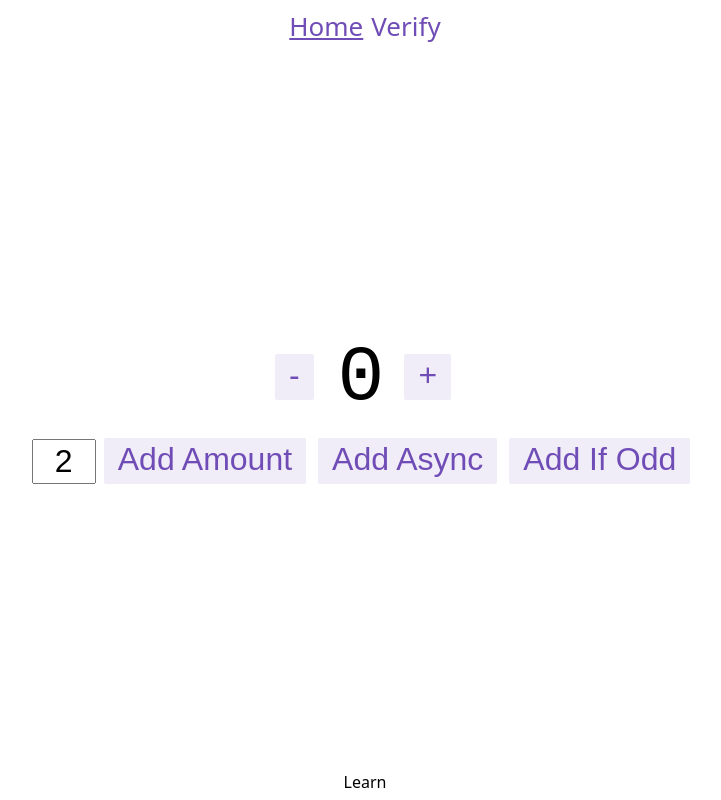
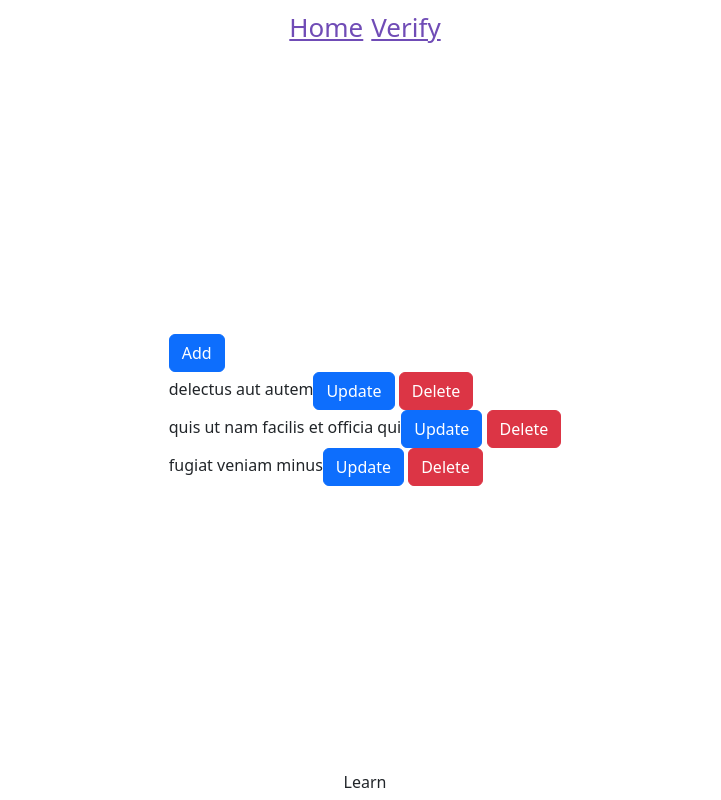
Before and after one commit to mrthetkhine/TuringJSReact7thBatch, a Next.js app in the folder redux-typescript-next/: page / in a window 1280 px wide. Shown: the whole page, without its empty margins (275-996 px from the left). Built offline with nearby package versions, Linux system fonts and the light colour scheme.

Commit message:
add RTK for todos

```diff
--- /dev/null
+++ b/redux-typescript-next/app/components/TodoUI/TodoUI.tsx
@@ -0,0 +1,61 @@
+"use client";
+import {counterSlice, selectTodo, Todo, todoSlice, useDispatch, useSelector} from "@/lib/redux";
+
+let id = 4;
+function nextTodo()
+{
+    return {
+        id: id,
+        "userId": 1,
+        "title": "Todo "+id++,
+        "completed": false
+    }
+}
+export default function TodoUI()
+{
+    const dispatch = useDispatch();
+    const todo = useSelector(selectTodo);
+    const addTodoHandler = ()=>{
+        const newTodo = nextTodo();
+        dispatch(todoSlice.actions.addTodo(newTodo));
+    }
+    const deleteTodoHandler = (todo:Todo)=>{
+        dispatch(todoSlice.actions.deleteTodo(todo));
+    }
+    const updateTodoHandler= (todo:Todo)=>{
+        const updateTodo = {
+            ...todo
+        }
+        updateTodo.title = 'Todo update '+todo.id;
+        dispatch(todoSlice.actions.updateTodo(updateTodo));
+    }
+    return (<div>
+        <button type={"button"}
+                onClick={addTodoHandler}
+                className={"btn btn-primary"}>
+            Add
+        </button>
+        {
+            todo.todos.map((item)=>(
+                <div key={item.id}>
+                    {item.title}
+                    <button
+                        onClick={()=>updateTodoHandler(item)}
+                        type={"button"}
+                        className={"btn btn-primary"}>
+                        Update
+                    </button>
+                    &nbsp;
+                    <button
+                        onClick={()=>deleteTodoHandler(item)}
+                        type={"button"}
+                        className={"btn btn-danger"}>
+                        Delete
+                    </button>
+                </div>
+                )
+
+            )
+        }
+    </div>);
+}
--- a/redux-typescript-next/app/page.tsx
+++ b/redux-typescript-next/app/page.tsx
@@ -1,8 +1,10 @@
 /* Components */
+import 'bootstrap/dist/css/bootstrap.css';
 import { Counter } from "./components/Counter/Counter";
 import Greeting from "@/app/components/Greeting";
 import CounterWithReducer from "@/app/components/CounterWithReducer";
 import CustomContainer from "@/app/components/CustomContainer";
+import TodoUI from "@/app/components/TodoUI/TodoUI";
 
 export default function IndexPage() {
  /* return <Counter />;*/
@@ -13,7 +15,8 @@ export default function IndexPage() {
       <h1>Child 1</h1>
       <h2>Child 2</h2>
     </CustomContainer>*/}
-    <Counter />
+   {/* <Counter />*/}
+    <TodoUI/>
   </div>);
 }
 
--- a/redux-typescript-next/lib/redux/rootReducer.ts
+++ b/redux-typescript-next/lib/redux/rootReducer.ts
@@ -1,6 +1,7 @@
 /* Instruments */
 import { counterSlice } from "./slices";
-
+import { todoSlice } from "./slices";
 export const reducer = {
   counter: counterSlice.reducer,
+  todo: todoSlice.reducer,
 };
--- a/redux-typescript-next/lib/redux/slices/index.ts
+++ b/redux-typescript-next/lib/redux/slices/index.ts
@@ -1 +1,2 @@
 export * from "./counterSlice";
+export * from "./todoSlice";
--- /dev/null
+++ b/redux-typescript-next/lib/redux/slices/todoSlice/index.ts
@@ -0,0 +1,3 @@
+export * from "./todoSlice";
+export * from "./thunks";
+export * from "./selectors";
--- /dev/null
+++ b/redux-typescript-next/lib/redux/slices/todoSlice/selectors.ts
@@ -0,0 +1,7 @@
+/* Instruments */
+import type { ReduxState } from "@/lib/redux";
+
+// The function below is called a selector and allows us to select a value from
+// the state. Selectors can also be defined inline where they're used instead of
+// in the slice file. For example: `useSelector((state: RootState) => state.counter.value)`
+export const selectTodo = (state: ReduxState) => state.todo;
--- /dev/null
+++ b/redux-typescript-next/lib/redux/slices/todoSlice/thunks.ts
@@ -0,0 +1,12 @@
+import {createAppAsyncThunk} from "@/lib/redux/createAppAsyncThunk";
+import {loadAllTodos} from "@/lib/redux/slices/todoSlice/todoApi";
+import {Todo} from "@/lib/redux";
+
+export const loadAllTodoAsync = createAppAsyncThunk(
+    "todo/loadAllTodoAsync",
+    async ():Promise<Todo[]> => {
+        const response = await loadAllTodos();
+        console.log('Response ',response);
+        return response;
+    }
+);
--- /dev/null
+++ b/redux-typescript-next/lib/redux/slices/todoSlice/todoApi.ts
@@ -0,0 +1,7 @@
+import {Todo} from "@/lib/redux";
+
+export const loadAllTodos = async():Promise<Todo[]>=>{
+    let response = await fetch('https://jsonplaceholder.typicode.com/todos');
+    let todos = await response.json();
+    return todos;
+}
--- /dev/null
+++ b/redux-typescript-next/lib/redux/slices/todoSlice/todoSlice.ts
@@ -0,0 +1,68 @@
+
+import {createSlice, PayloadAction} from "@reduxjs/toolkit";
+import {loadAllTodoAsync} from "@/lib/redux";
+
+export interface Todo {
+    "userId": number;
+    "id": number;
+    "title": string;
+    "completed": boolean;
+}
+export interface TodoList{
+    todos: Array<Todo>;
+}
+const initialState: TodoList = {
+   todos:[
+       {
+           "userId": 1,
+           "id": 1,
+           "title": "delectus aut autem",
+           "completed": false
+       },
+       {
+           "userId": 1,
+           "id": 2,
+           "title": "quis ut nam facilis et officia qui",
+           "completed": false
+       },
+       {
+           "userId": 1,
+           "id": 3,
+           "title": "fugiat veniam minus",
+           "completed": false
+       }
+   ]
+};
+export const todoSlice = createSlice({
+    name: "todo",
+    initialState,
+    reducers:{
+        addTodo:(state, action: PayloadAction<Todo>)=>{
+            state.todos.push(action.payload);
+        },
+        deleteTodo:(state, action: PayloadAction<Todo>)=>{
+            state.todos = state.todos.filter(item=>item.id!=action.payload.id);
+        },
+        updateTodo:(state, action: PayloadAction<Todo>)=>{
+            state.todos = state.todos.map(item=>item.id==action.payload.id?action.payload:item);
+        },
+    },
+    /*
+    extraReducers: builder => {
+        // Use `extraReducers` to handle actions that were generated
+        // _outside_ of the slice, such as thunks or in other slices
+
+        builder
+            .addCase(loadAllTodoAsync.pending, (state, action) => {
+                //state.status = 'loading'
+            })
+            // Pass the generated action creators to `.addCase()`
+            .addCase(loadAllTodoAsync.fulfilled, (state, action) => {
+                // Same "mutating" update syntax thanks to Immer
+                //state.status = 'succeeded'
+                console.log('loadAllTodoAsync.fulfilled ',action.payload);
+                state.todos = action.payload
+            })
+
+    }*/
+});
--- a/redux-typescript-next/package.json
+++ b/redux-typescript-next/package.json
@@ -10,7 +10,8 @@
     "next": "latest",
     "react": "18.2.0",
     "react-dom": "18.2.0",
-    "react-redux": "8.1.0"
+    "react-redux": "8.1.0",
+    "bootstrap": "^5.3.0"
   },
   "devDependencies": {
     "@types/node": "20.3.1",
```
Also changed, not shown: 1 other file (tests, documents, lock files or other folders).
